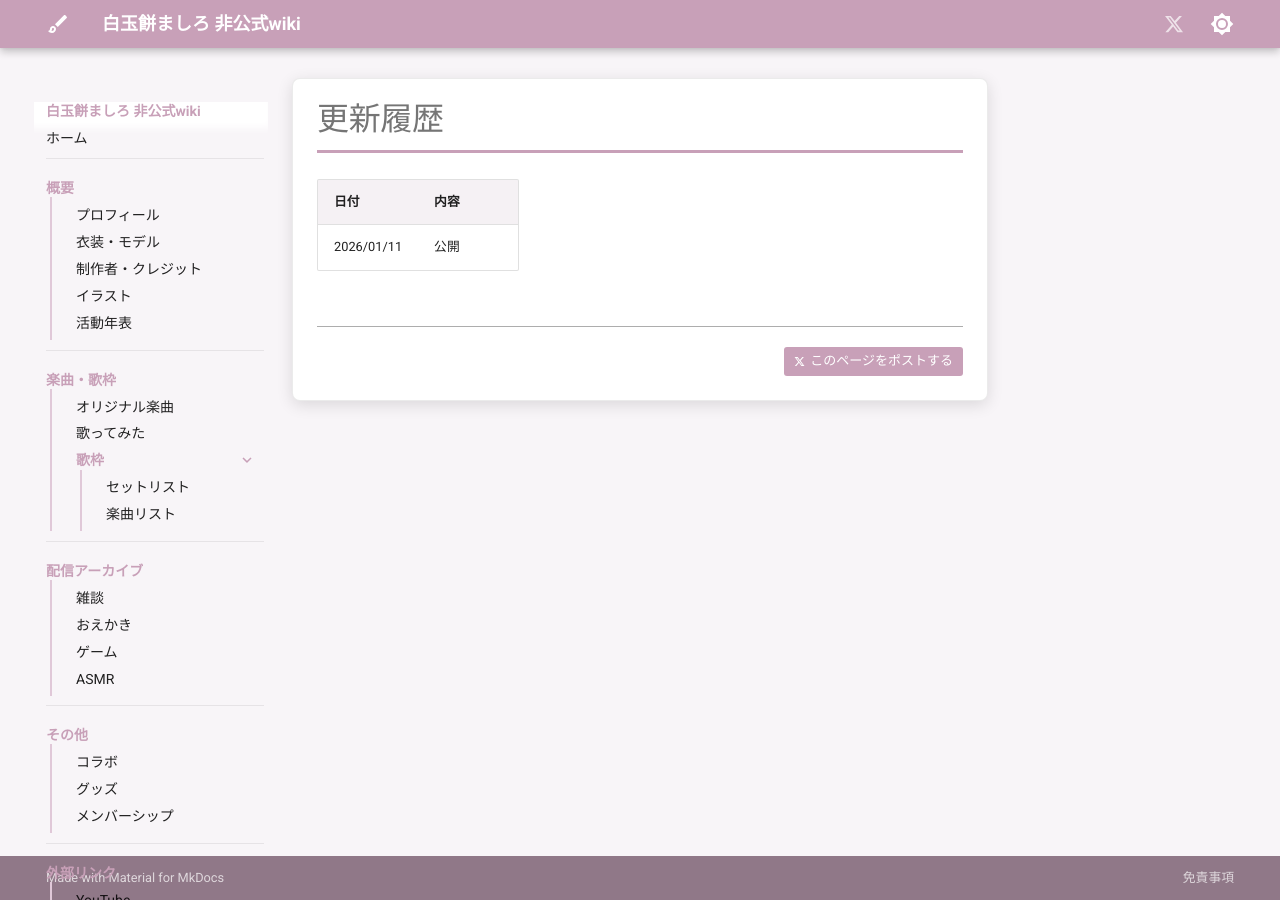
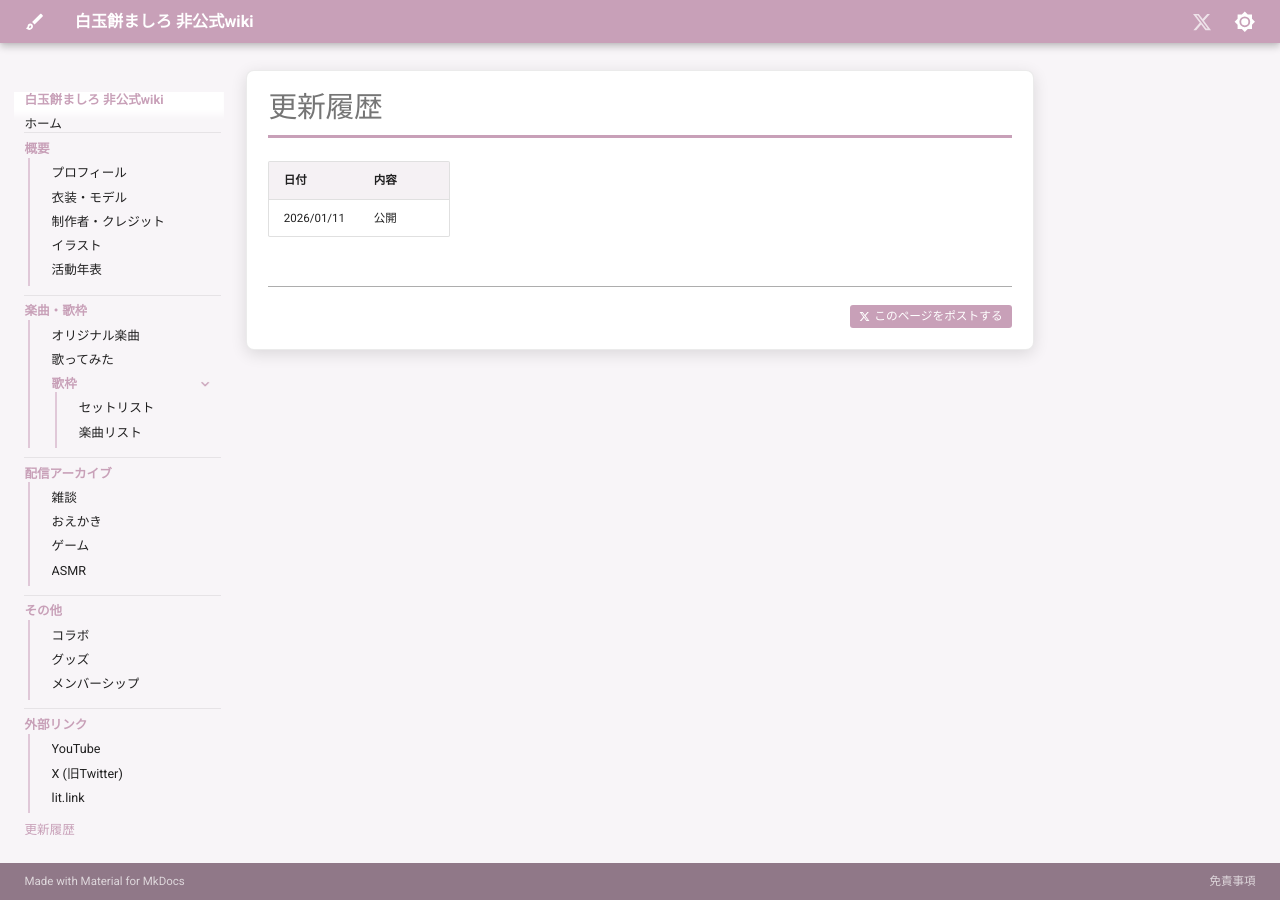
Before and after one commit to ameyamatmk/shiratamamochi-mashiro-unofficial-wiki, an MkDocs documentation site: the page built from docs/changelog.md, in a window 1280 px wide. Built offline with MkDocs 1.6.1 and Material for MkDocs 9.7.7, drawn with Linux system fonts in a browser that asks for light colours; comment, search, counter and statistics services are not loaded.

Commit message:
style zoom

```diff
--- a/docs/stylesheets/custom.css
+++ b/docs/stylesheets/custom.css
@@ -1,3 +1,27 @@
+/* =========================================
+   基本タイポグラフィ - フォントサイズ・行間
+   ========================================= */
+
+html {
+  font-size: 18px;
+}
+
+.md-typeset {
+  line-height: 1.3;
+}
+
+/* コンテンツ幅を広げる */
+.md-grid {
+  max-width: 70rem;
+}
+
+/* X(Twitter)埋め込みを縮小 */
+.twitter-tweet-rendered,
+twitter-widget {
+  transform: scale(0.9);
+  transform-origin: top left;
+}
+
 /* =========================================
    ましろさんイメージカラー - ラベンダーピンク
    ========================================= */
@@ -61,9 +85,15 @@
 /* セクションの上に区切り線を追加 */
 .md-nav--primary > .md-nav__list > .md-nav__item--section,
 .md-nav--primary > .md-nav__list > .md-nav__item--nested {
-  margin-top: 0.8em !important;
-  padding-top: 0.8em !important;
+  margin-top: 0.0em !important;
+  padding-top: 0.0em !important;
   border-top: 1px solid var(--md-default-fg-color--lightest) !important;
+}
+
+/* ナビゲーションアイテムの行間を狭く */
+.md-nav--primary .md-nav__link {
+  padding-top: -0.1em !important;
+  padding-bottom: -0.1em !important;
 }
 
 /* サブアイテム（子リンク）に左ボーダーを追加 */
```
Also changed, not shown: docs/stream/asmr.md (+1 -1 lines).
